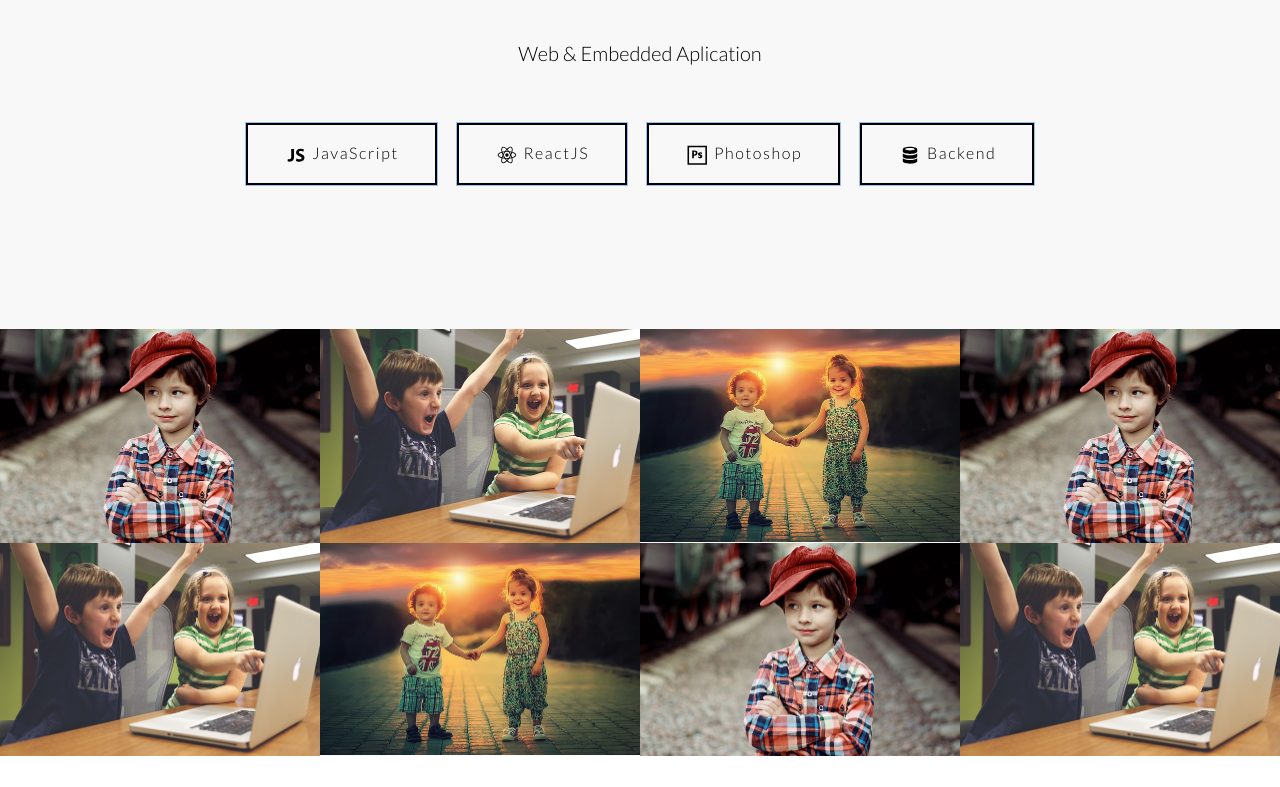
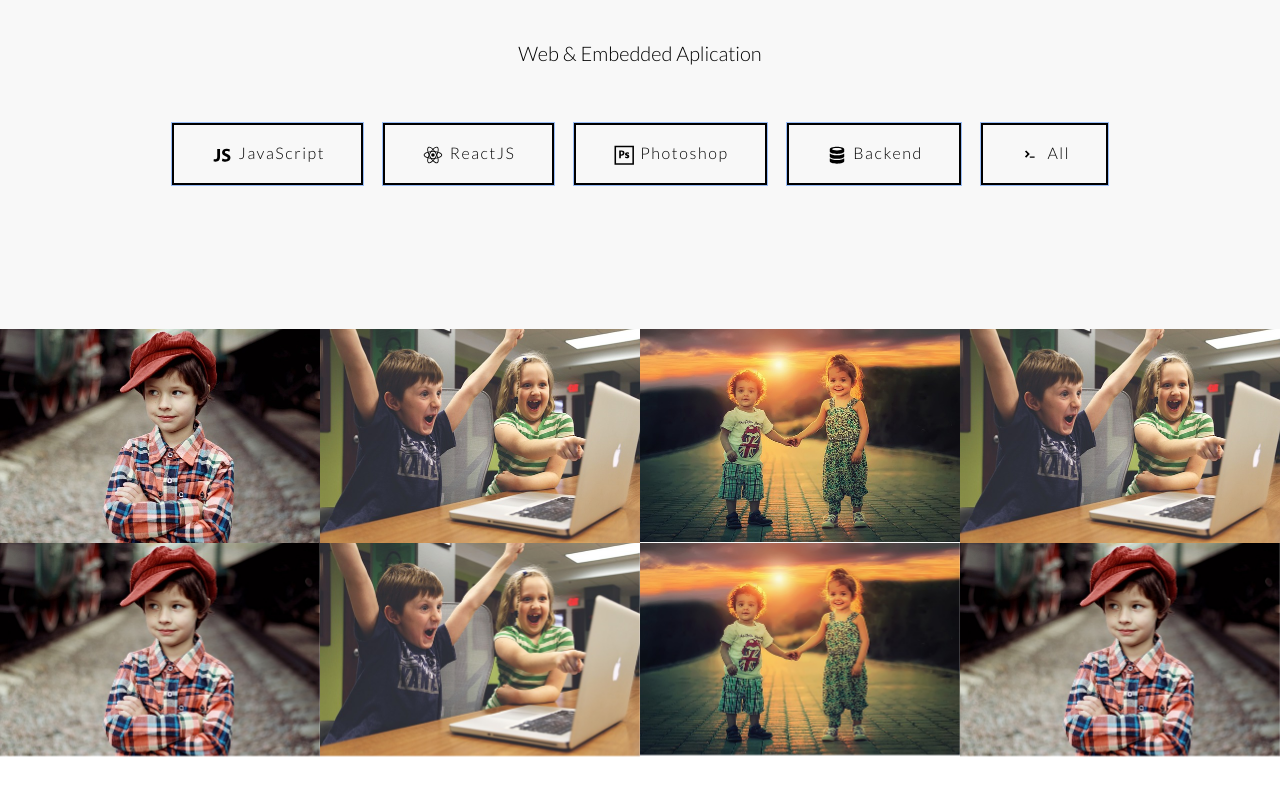
Before and after one commit to bugraakgun/personal-resume-web-template-react-tailwind, a React (Create React App) app: page /portfolio in a window 1280 px wide. Shown: the part 913-1700 px from the top of the page. Built offline with nearby package versions, Linux system fonts and the light colour scheme.

Commit message:
Added filter portfolio items with button

```diff
--- a/src/App.css
+++ b/src/App.css
@@ -8,3 +8,30 @@
 .slick-track {
   padding-bottom:70px;
 }
+.portfolio-frame .portfolio-details{
+  width: 70%;
+	height: 80%;
+	padding: 5% 8%;
+  border-radius: 10px;
+	position: absolute;
+	content: "";
+	top: 50%;
+	left: 50%;
+	transform: translate(-50%, -50%) rotateY(90deg);
+	transform-origin: 50%;
+	background: rgba(255,255,255,0.4);
+	opacity: 0;
+	transition: all 0.4s ease-in;
+}
+.portfolio-frame{
+  perspective: 500px;
+}
+
+.portfolio-frame:hover .portfolio-details{
+  transform: translate(-50%, -50%) rotateY(0deg);
+	opacity: 1;
+}
+.portfolio-frame:hover img{
+  filter:brightness(0.5);
+
+}
--- a/src/components/Portfolio.js
+++ b/src/components/Portfolio.js
@@ -1,12 +1,79 @@
-import React from 'react'
+import { useState } from 'react'
 import Footer from './Footer'
 import Header from './Header'
 
-import { DiHtml5, DiJavascript1, DiReact, DiDatabase, DiPhotoshop } from 'react-icons/di'
+import { DiHtml5, DiJavascript1, DiReact, DiDatabase, DiPhotoshop, DiTerminalBadge } from 'react-icons/di'
 import portfolio_1 from '../img/portfolio_1.jpg'
 import portfolio_2 from '../img/portfolio_2.jpg'
 import portfolio_3 from '../img/portfolio_3.jpg'
 function Portfolio() {
+    const [selection, setSelection] = useState(0);
+    const portfolio_data = [
+        {
+            "id": 4,
+            "img_src": portfolio_1,
+            "title": 'Personal Web Template',
+            "keyword": 'Tailwindcss,React,Redux,Router,React-slick',
+            "link": 'https://github.com/bugraakgun',
+            "link_title": 'github.com/BugraAkgun'
+        },
+        {
+            "id": 4,
+            "img_src": portfolio_2,
+            "title": 'Personal Web Template',
+            "keyword": 'Tailwindcss,React,Redux,Router,React-slick',
+            "link": 'https://github.com/bugraakgun',
+            "link_title": 'github.com/BugraAkgun'
+        },
+        {
+            "id": 3,
+            "img_src": portfolio_3,
+            "title": 'Personal Web Template',
+            "keyword": 'Tailwindcss,React,Redux,Router,React-slick',
+            "link": 'https://github.com/bugraakgun',
+            "link_title": 'github.com/BugraAkgun'
+        },
+        {
+            "id": 3,
+            "img_src": portfolio_2,
+            "title": 'Personal Web Template',
+            "keyword": 'Tailwindcss,React,Redux,Router,React-slick',
+            "link": 'https://github.com/bugraakgun',
+            "link_title": 'github.com/BugraAkgun'
+        },
+        {
+            "id": 2,
+            "img_src": portfolio_1,
+            "title": 'Personal Web Template',
+            "keyword": 'Tailwindcss,React,Redux,Router,React-slick',
+            "link": 'https://github.com/bugraakgun',
+            "link_title": 'github.com/BugraAkgun'
+        },
+        {
+            "id": 1,
+            "img_src": portfolio_2,
+            "title": 'Personal Web Template',
+            "keyword": 'Tailwindcss,React,Redux,Router,React-slick',
+            "link": 'https://github.com/bugraakgun',
+            "link_title": 'github.com/BugraAkgun'
+        },
+        {
+            "id": 1,
+            "img_src": portfolio_3,
+            "title": 'Personal Web Template',
+            "keyword": 'Tailwindcss,React,Redux,Router,React-slick',
+            "link": 'https://github.com/bugraakgun',
+            "link_title": 'github.com/BugraAkgun'
+        },
+        {
+            "id": 2,
+            "img_src": portfolio_1,
+            "title": 'Personal Web Template',
+            "keyword": 'Tailwindcss,React,Redux,Router,React-slick',
+            "link": 'https://github.com/bugraakgun',
+            "link_title": 'github.com/BugraAkgun'
+        },
+    ];
     return (
         <>
             <Header />
@@ -18,47 +85,45 @@ function Portfolio() {
                     Web & Embedded Aplication
                 </span>
                 <div className='mt-14 grid grid-flow-col gap-x-5'>
-                    <button className='border-2 ring-1 border-black px-9 py-4 font-light tracking-widest hover:bg-gray-700 transition-all hover:ring-0 hover:border-gray-700 hover:text-white'>
+                    <button className='border-2 ring-1 border-black px-9 py-4 font-light tracking-widest hover:bg-gray-700 transition-all hover:ring-0 hover:border-gray-700 hover:text-white'
+                        onClick={() => setSelection(1)}>
                         <DiJavascript1 className='w-6 h-6 inline-block ' /> JavaScript
                     </button>
-                    <button className='border-2 ring-1 border-black px-9 py-4 font-light tracking-widest hover:bg-gray-700 transition-all hover:ring-0 hover:border-gray-700 hover:text-white'>
+                    <button className='border-2 ring-1 border-black px-9 py-4 font-light tracking-widest hover:bg-gray-700 transition-all hover:ring-0 hover:border-gray-700 hover:text-white'
+                        onClick={() => setSelection(2)}>
                         <DiReact className='w-6 h-6 inline-block ' /> ReactJS
                     </button>
-                    <button className='border-2 ring-1 border-black px-9 py-4 font-light tracking-widest hover:bg-gray-700 transition-all hover:ring-0 hover:border-gray-700 hover:text-white'>
+                    <button className='border-2 ring-1 border-black px-9 py-4 font-light tracking-widest hover:bg-gray-700 transition-all hover:ring-0 hover:border-gray-700 hover:text-white'
+                        onClick={() => setSelection(3)}>
                         <DiPhotoshop className='w-6 h-6 inline-block ' /> Photoshop
                     </button>
-                    <button className='border-2 ring-1 border-black px-9 py-4 font-light tracking-widest hover:bg-gray-700 transition-all hover:ring-0 hover:border-gray-700 hover:text-white'>
+                    <button className='border-2 ring-1 border-black px-9 py-4 font-light tracking-widest hover:bg-gray-700 transition-all hover:ring-0 hover:border-gray-700 hover:text-white'
+                        onClick={() => setSelection(4)}>
                         <DiDatabase className='w-6 h-6 inline-block ' /> Backend
+                    </button>
+                    <button className='border-2 ring-1 border-black px-9 py-4 font-light tracking-widest hover:bg-gray-700 transition-all hover:ring-0 hover:border-gray-700 hover:text-white'
+                        onClick={() => setSelection(0)}>
+                        <DiTerminalBadge className='w-6 h-6 inline-block ' /> All
                     </button>
                 </div>
             </div>
             <div className='grid grid-cols-4 mb-36 bg-main_white'>
-                <a href="#">
-                    <img src={portfolio_1} className='w-100 h-auto hover:brightness-50 transition-all' />
-                </a>
-                <a href="#">
-                    <img src={portfolio_2} className='w-100 h-auto hover:brightness-50 transition-all' />
-                </a>
-                <a href="#">
-                    <img src={portfolio_3} className='w-100 h-auto hover:brightness-50 transition-all ' />
-                </a>
-                <a href="#">
-                    <img src={portfolio_1} className='w-100 h-auto hover:brightness-50 transition-all ' />
-                </a>
-                <a href="#">
-                    <img src={portfolio_2} className='w-100 h-auto hover:brightness-50 transition-all' />
-                </a>
-                <a href="#">
-                    <img src={portfolio_3} className='w-100 h-auto hover:brightness-50 transition-all' />
-                </a>
-                <a href="#">
-                    <img src={portfolio_1} className=' w-100 h-auto hover:brightness-50 transition-all' />
-                </a>
-                <a href="#">
-                    <img src={portfolio_2} className=' w-100 h-auto hover:brightness-50 transition-all' />
-                </a>
+                {
+                    portfolio_data.filter(value => (selection ? value.id === selection : value)).map(filtered_value => (
 
+                        <a href={filtered_value.link} className='portfolio-frame relative '>
+                            <img src={filtered_value.img_src} className='w-100 h-auto transition-all' />
+                            <div className='portfolio-details text-center flex flex-col justify-center'>
+                                <span className='text-white text-xl'>{filtered_value.title}</span>
+                                <span className='text-gray-700'>{filtered_value.keyword}</span>
+                                <span className='text-gray-700'>Demo:<a href={filtered_value.link} target='_blank'>{filtered_value.link_title}</a></span>
+                            </div>
+                        </a>
+                    ))
+                }
             </div>
+
+
             <Footer />
         </>
     )
```
